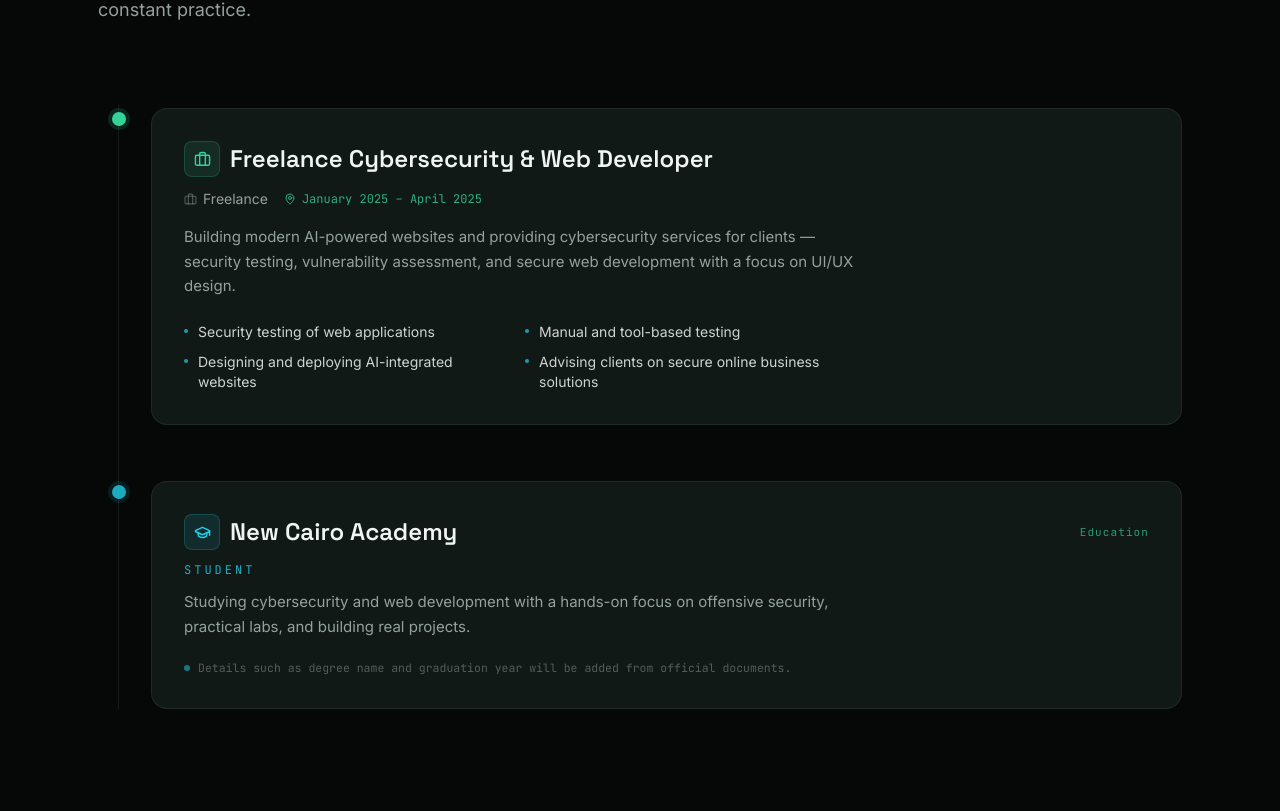
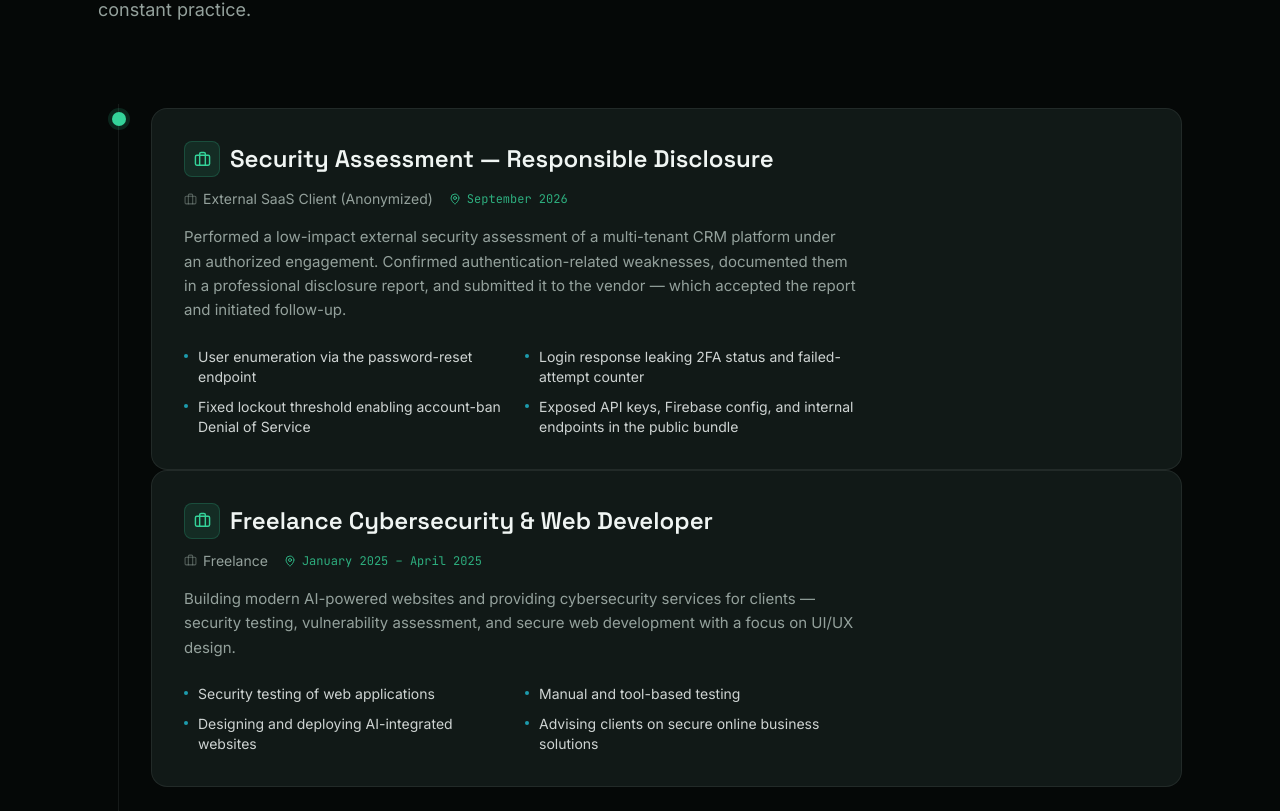
Before and after one commit to ahmedalaa166/ahmed-alaa-portfolio, a React (Vite) app: page / in a window 1280 px wide. Shown: the part 4409-5220 px from the top of the page. Built offline with nearby package versions, Linux system fonts and the light colour scheme.

Commit message:
feat: add responsible disclosure security assessment to experience

```diff
--- a/src/i18n/en.ts
+++ b/src/i18n/en.ts
@@ -151,6 +151,19 @@ export const t = {
     short: 'Early but focused. Building experience through freelance work, labs, and constant practice.',
     items: [
       {
+        role: 'Security Assessment — Responsible Disclosure',
+        org: 'External SaaS Client (Anonymized)',
+        period: 'September 2026',
+        summary:
+          'Performed a low-impact external security assessment of a multi-tenant CRM platform under an authorized engagement. Confirmed authentication-related weaknesses, documented them in a professional disclosure report, and submitted it to the vendor — which accepted the report and initiated follow-up.',
+        points: [
+          'User enumeration via the password-reset endpoint',
+          'Login response leaking 2FA status and failed-attempt counter',
+          'Fixed lockout threshold enabling account-ban Denial of Service',
+          'Exposed API keys, Firebase config, and internal endpoints in the public bundle',
+        ],
+      },
+      {
         role: 'Freelance Cybersecurity & Web Developer',
         org: 'Freelance',
         period: 'January 2025 – April 2025',
```
